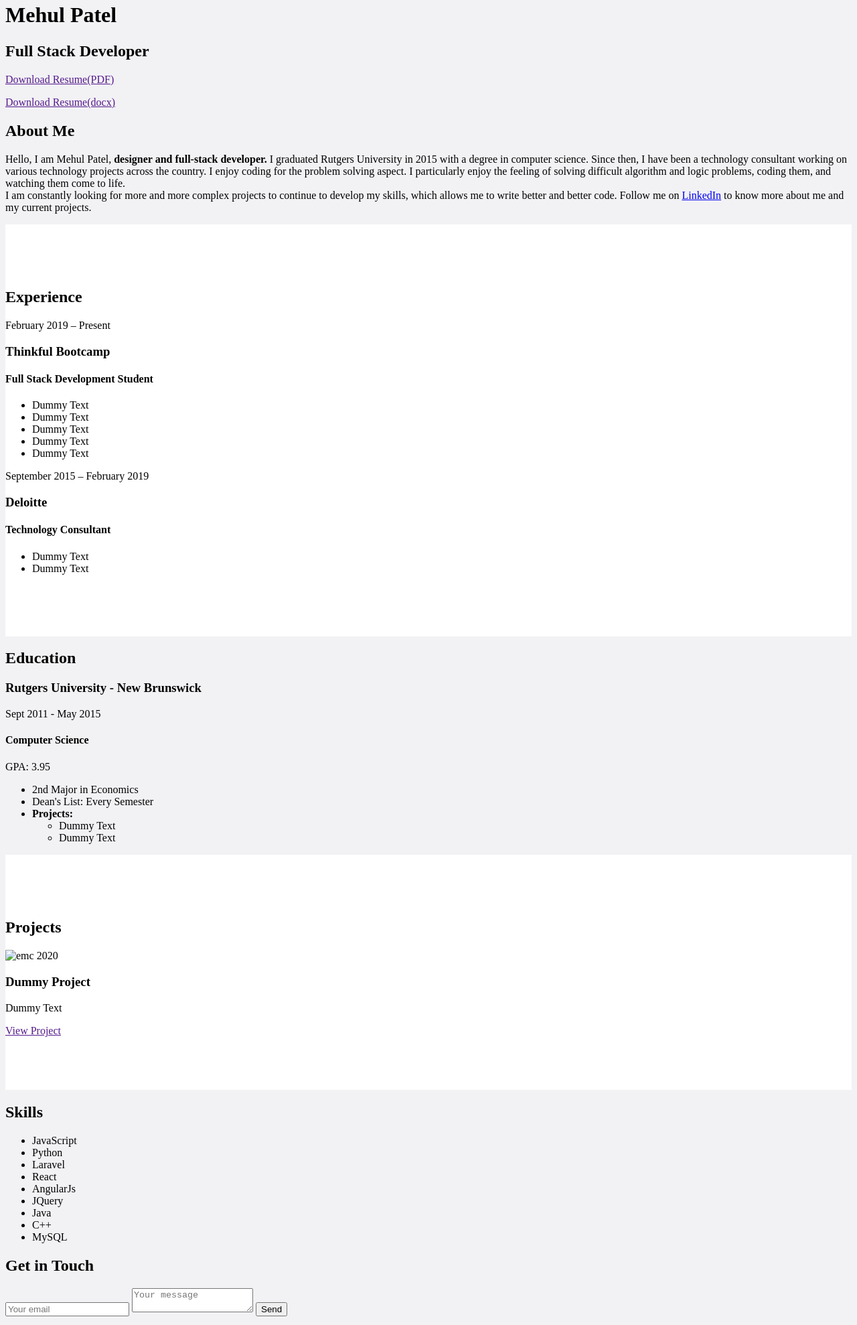
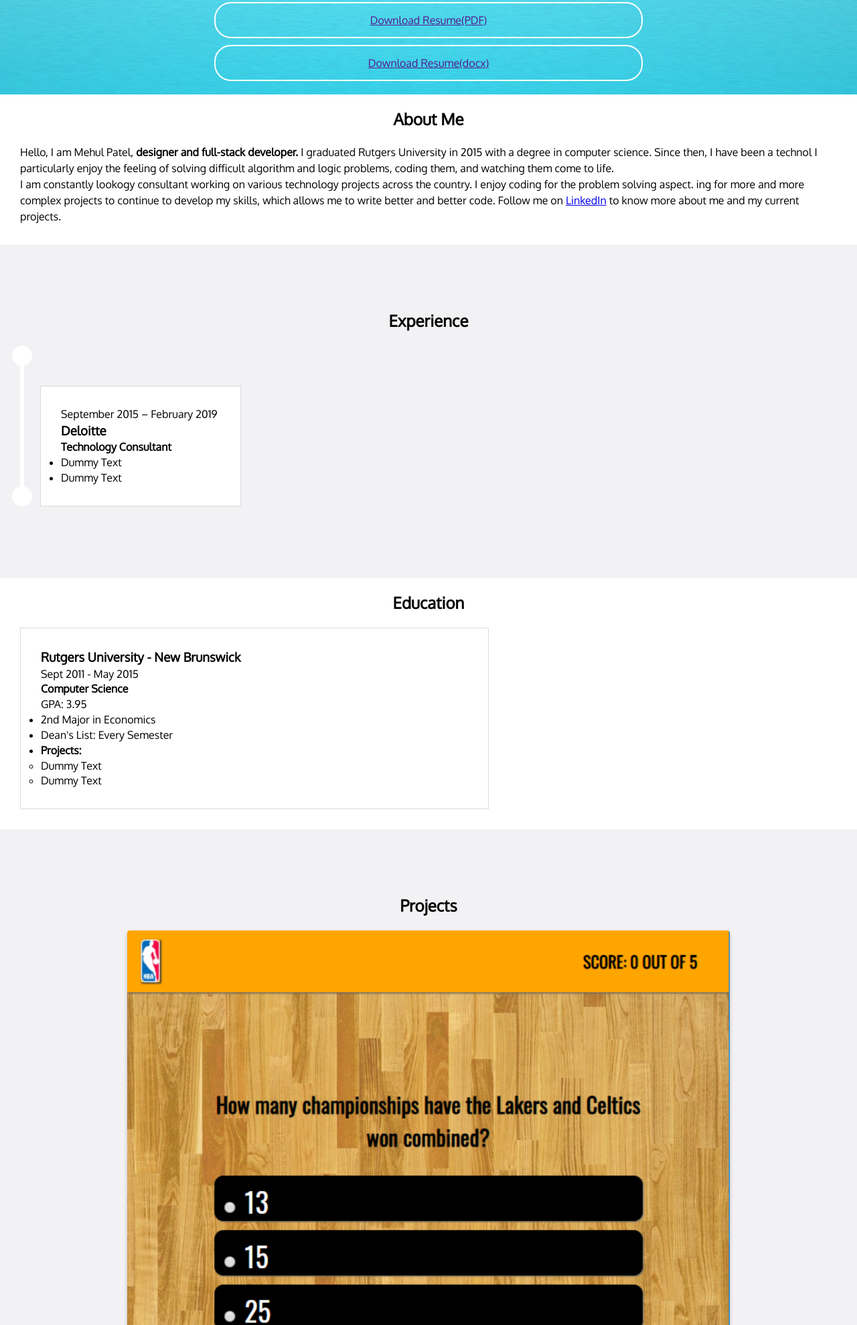
Before and after one commit to mehulpatel118/mehul-portfolio-project, a plain HTML site: page index.html in a window 1280 px wide. Shown: the part 167-2145 px from the top of the page at 67% size. Drawn offline with Linux system fonts and the light colour scheme.

Commit message:
finished mobile screen

```diff
--- a/index.css
+++ b/index.css
@@ -1,9 +1,241 @@
+*{
+  box-sizing: border-box;
+  margin:0px;
+  padding:0px;
+  font-family:'Oxygen', sans-serif;
+}
+
 body{
-    background-color: #f2f2f5;
+  line-height: 1.42857143;
+    background-color: white;
+
 }
 
 .background-alt {
     min-height: 200px;
     padding: 6% 0;
-    background-color: white;
+    background-color: #f2f2f5;
   }
+
+  #lead {
+    background-image: url("images/blue-header-background.jpg");
+    background-position: center;
+    color: white;
+    text-align:center;
+    padding-top:50px;
+  }
+
+  .btn-rounded-white{
+    border-radius: 25px;
+    display:block;
+    text-align:center;
+    margin:auto;
+    width:50%;
+    line-height:50px;
+    border: 2px solid white;
+    margin-bottom:10px;
+
+  }
+
+.resume2{
+    padding-bottom:10px;
+}
+
+#menu-icon {
+	width: 40px;
+	height: 40px;
+
+
+}
+
+.nav-fixed{
+  display: block;
+  position: fixed;
+  width: 100%;
+  background-color:black;
+}
+nav {
+    float: right;
+    height:40px;
+    top: 50px;
+    width:40px;
+    margin-right:20px;
+    background-image: url("images/menu-icon.png");
+
+}
+
+nav ul, nav:active ul {
+
+    display: none;
+    position: absolute;
+    padding: 20px;
+    background: #fff;
+    border: 5px solid #444;
+    right: 20px;
+    top: 60px;
+    width: 50%;
+    border-radius: 4px 0 4px 4px;
+
+}
+
+nav li {
+
+    text-align: center;
+    width: 100%;
+    padding: 10px 0;
+    margin: 0;
+
+}
+
+
+
+nav:hover ul {
+
+    display: block;
+
+}
+
+
+
+h2 {
+  display: block;
+  text-align:center;
+  font-size: 1.5em;
+  margin-block-start: 0.83em;
+  margin-block-end: 0.83em;
+  margin-inline-start: 0px;
+  margin-inline-end: 0px;
+  font-weight: bold;
+}
+
+#skills li {
+  display: inline-block;
+  margin: 7px;
+  padding: 5px 10px;
+  color: white;
+  background: #008b8b;
+  list-style: none;
+  cursor: default;
+  font-size: 1.2em;
+}
+
+.about-me {
+  text-align:left;
+  display: block;
+  margin-left:30px;
+  margin-right:30px;
+  font-size:16px;
+  margin-bottom:30px;
+}
+
+p{
+  line-height:1.5;
+}
+
+#contact {
+  background-color: #42a4f4;
+  color:white;
+}
+
+#_replyto{
+  display:block;
+  margin:auto;
+  width:80%;
+}
+
+#_replyto{
+  display:block;
+  margin:auto;
+  width:80%;
+}
+
+#message{
+  display:block;
+  margin:auto;
+  width:80%;
+  height:150px;
+}
+
+#contact-form button {
+  display: block;
+  width: 80%;
+  margin:auto;
+  background: #008b8b;
+  border-radius: 4px;
+  padding: 5px 10px;
+  border: none;
+  color: white;
+  font-weight: 700;
+  box-shadow: 0 1px 3px rgba(0, 0, 0, 0.12), 0 1px 2px rgba(0, 0, 0, 0.24);
+  -webkit-transition: .5s ease all;
+  transition: .5s ease all;
+
+}
+
+form{
+  padding-bottom:30px;
+}
+
+.education-block {
+  max-width: 700px;
+  padding: 30px;
+  border: 1px solid #dcd9d9;
+  text-align: left;
+  margin-left:30px;
+  margin-right:30px;
+  font-size:16px;
+  margin-bottom:30px;
+}
+
+
+#experience-timeline .vtimeline-point {
+  list-style-type: none;
+  position: relative;
+  width: 6px;
+  margin-left:30px;
+  padding-top: 30px;
+  background: #fff;
+}
+
+#experience-timeline .vtimeline-point::before {
+  content: '';
+  position: absolute;
+  left: 50%;
+  bottom: 0;
+  transform: translateX(-50%);
+  width: 30px;
+  height: 30px;
+  border-radius: 50%;
+  background: inherit;
+}
+
+#experience-timeline .vtimeline-point .vtimeline-block {
+  position: relative;
+  bottom: 0;
+  width: 300px;
+  padding: 30px;
+  border: 1px solid #dcd9d9;
+  background-color:white;
+  text-align: left;
+  margin-left:30px;
+  margin-right:30px;
+  font-size:16px;
+  margin-bottom:30px;
+}
+
+.project {
+  position: relative;
+  max-width: 900px;
+  margin: 0 auto 30px auto;
+  overflow: hidden;
+  background: #fff;
+  border-radius: 4px;
+}
+
+.shadow-large {
+  box-shadow: 0 3px 6px rgba(0, 0, 0, 0.08), 0 3px 6px rgba(0, 0, 0, 0.15);
+}
+
+.lazy{
+width:100%;
+}
--- a/index.html
+++ b/index.html
@@ -8,20 +8,18 @@
     <title>Mehul's Portfolio</title>
     <!-- <link href="https://fonts.googleapis.com/css?family=Lato:300,400,700,900" rel="stylesheet"> -->
     <!-- <link rel="stylesheet" href="libs/font-awesome/css/font-awesome.min.css"> -->
+    <link href="https://fonts.googleapis.com/css?family=Oxygen" rel="stylesheet">
     <link href="index.css" rel="stylesheet">
 </head>
 
 <body>
 
-    <div id="mobile-menu-open" class="shadow-large">
-        <i class="fa fa-bars" aria-hidden="true"></i>
-    </div>
-    <div class="container" style="position: relative;">
+    <div class="nav-fixed" >
         <!-- End #mobile-menu-toggle -->
         <header>
-            <div id="mobile-menu-close">
-                <span>Close</span> <i class="fa fa-times" aria-hidden="true"></i>
-            </div>
+
+        <nav>
+            <a href="#" id="menu-icon"></a>
             <ul id="menu" class="shadow">
                 <li>
                     <a href="#about">About</a>
@@ -42,6 +40,7 @@
                     <a href="#contact">Contact</a>
                 </li>
             </ul>
+        </nav>
         </header>
     </div>
     <!-- End header -->
@@ -51,7 +50,7 @@
             <h1 class="animate-pop-in">Mehul Patel</h1>
             <h2 class="animate-pop-in">Full Stack Developer</h2>
             <p class="resume1 animate-pop-in"><a href="" class="btn-rounded-white">Download Resume(PDF)</a></p>
-            <p class="resume2 animate-pop-in"><a href="" class="btn-rounded-white">Download Resume(docx)</a></p>
+            <p class="resume2"><a href="" class="btn-rounded-white">Download Resume(docx)</a></p>
         </div>
         <!-- End #lead-content -->
 
@@ -73,14 +72,16 @@
                     <h2 class="heading">About Me</h2>
                 </div>
                 <div class="col-md-8">
+                    <section class = "about-me">
                     <p>
                       Hello, I am Mehul Patel, <b>designer and full-stack developer.</b> I graduated Rutgers University in 2015 with a degree in computer science. Since then,
-                       I have been a technology consultant working on various technology projects across the country. I enjoy coding for the problem solving aspect.
-                       I particularly enjoy the feeling of solving difficult algorithm and logic problems, coding them, and watching them come to life.
+                       I have been a technol                       I particularly enjoy the feeling of solving difficult algorithm and logic problems, coding them, and watching them come to life.
                       <br>
-                      I am constantly looking for more and more complex projects to continue to develop my skills, which allows me to write better and better code.
+                      I am constantly lookogy consultant working on various technology projects across the country. I enjoy coding for the problem solving aspect.
+ing for more and more complex projects to continue to develop my skills, which allows me to write better and better code.
                       Follow me on <a href ="https://www.linkedin.com/in/mehul-patel-705b9083">LinkedIn</a> to know more about me and my current projects.
                     </p>
+                </section>
                 </div>
             </div>
         </div>
@@ -93,22 +94,6 @@
             <div class="vtimeline-point">
                 <div class="vtimeline-icon">
                     <i class="fa fa-map-marker"></i>
-                </div>
-                <div class="vtimeline-block">
-                    <span class="vtimeline-date"> February 2019 – Present</span>
-                    <div data-date="February 2017 – Present" class="vtimeline-content">
-                        <h3>Thinkful Bootcamp </h3>
-                        <h4>Full Stack Development Student</h4>
-                        <p>
-                            <ul>
-                                <li> Dummy Text</li>
-                                <li> Dummy Text</li>
-                                <li> Dummy Text</li>
-                                <li> Dummy Text</li>
-                                <li> Dummy Text</li>
-                            </ul>
-                        </p>
-                    </div>
                 </div>
             </div>
             <div class="vtimeline-point">
@@ -166,7 +151,7 @@
 
                 <div class="project shadow-large">
                     <div class="project-image">
-                        <img class="lazy" src="images/placeholder.png" data-src="images/emc2020.png" alt="emc 2020"/>
+                    <img class="lazy" src="images/quiz-icon.png" data-src="images/emc2020.png" alt="emc 2020"/>
                     </div>
                     <!-- End .project-image -->
                     <div class="project-info">
```
Also changed, not shown: images/blue-header-background.jpg (added), images/menu-icon.png (added), images/menu-icon.svg (added), images/quiz-icon.png (added).
